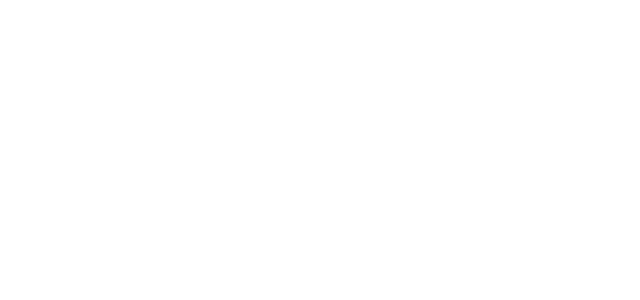
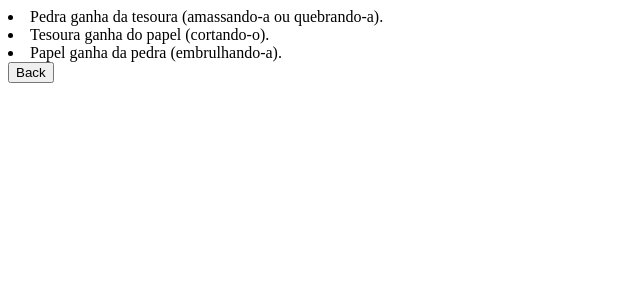
Before and after one commit to gaalvesj/rock-paper-scissors, a React (Vite) app in the folder rock-paper-scissors/: page /rules in a window 1280 px wide. Before the commit this address had no page. Shown: the top 300 px of the page, without its empty margins (0-640 px from the left). Built offline with nearby package versions, Linux system fonts and the light colour scheme.

Commit message:
add rules, and oraganize all componets

```diff
--- a/rock-paper-scissors/src/App.jsx
+++ b/rock-paper-scissors/src/App.jsx
@@ -1,7 +1,7 @@
 import { BrowserRouter as Router, Route, Routes } from 'react-router-dom';
 import Game from './components/Game'
 import Home from './components/Home';
-import Play from './components/Play';
+import Modal from './components/Modal';
 
 
 function App() {
@@ -11,7 +11,7 @@ function App() {
         <Routes>
          <Route exact path='/' element={<Home />} />
          <Route exact path='/game' element={<Game />} />
-         <Route exact path='/play' element={<Play />} />
+         <Route exact path='/rules' element={<Modal />} />
         </Routes>
       </Router  >
 
--- a/rock-paper-scissors/src/components/Footer.jsx
+++ b/rock-paper-scissors/src/components/Footer.jsx
@@ -1,12 +1,14 @@
-
+import { useNavigate } from "react-router-dom";
 
 
 function Footer() {
+    const navigate = useNavigate();
 
+    const handlerClickRules = () => { navigate('/rules')}
 
     return(
         <div>
-            <button>
+            <button onClick={handlerClickRules}>
                 Regras
             </button>
         </div>
--- a/rock-paper-scissors/src/components/Game.jsx
+++ b/rock-paper-scissors/src/components/Game.jsx
@@ -1,14 +1,16 @@
-
+import Play from "./Play";
 
 function Game() {
 
+
     return(
+
         <div>
-        <h1>
-            Results
-        </h1>
 
-    </div>
+         < Play/>
+
+        </div>
+
     )
 }
 
--- a/rock-paper-scissors/src/components/Home.jsx
+++ b/rock-paper-scissors/src/components/Home.jsx
@@ -4,10 +4,7 @@ import { useNavigate } from "react-router-dom";
 function Home() {
     const navigate = useNavigate();
 
-    const  handlerClick = () => {
-
-        navigate('/play');
-    }
+    const  handlerClick = () => { navigate('/game') }
 
     return(
         <div>
--- /dev/null
+++ b/rock-paper-scissors/src/components/Modal.jsx
@@ -0,0 +1,25 @@
+import { useNavigate } from "react-router-dom";
+
+
+function Modal() {
+const navigate = useNavigate();
+
+const handleClickBack = () =>{
+    navigate('/game')
+}
+    return (
+        <div>
+
+        <li>   Pedra ganha da tesoura (amassando-a ou quebrando-a).</li>
+        <li>  Tesoura ganha do papel (cortando-o).</li>
+        <li>  Papel ganha da pedra (embrulhando-a).</li>
+        <button onClick={handleClickBack}>Back</button>
+
+
+        </div>
+    )
+
+}
+
+
+export default Modal;
--- a/rock-paper-scissors/src/components/Play.jsx
+++ b/rock-paper-scissors/src/components/Play.jsx
@@ -1,9 +1,10 @@
+import Footer from "./Footer";
 import { useState } from "react";
-import { useNavigate } from "react-router-dom";
 
 
 
 function Play() {
+
     const [winner, setWinner] = useState('')
     const [possibleMoves, setPossibleMoves] = useState([
         {
@@ -27,19 +28,8 @@ function Play() {
 
       ]);
 
-      const navigate = useNavigate();
 
-    const  handlerClick = () => {
-
-        navigate('/game');
-    }
-
-
-
-
-
-
-      const game =  (playerMove) => {
+     const game =  (playerMove) => {
 
         const computerMove = {
           get numero() {
@@ -72,11 +62,13 @@ function Play() {
 
       return (
         <div>
-        <button onClick={() => game('rock')}>rock</button>
-        <button onClick={() => game('paper')}>paper</button>
-        <button onClick={() => game('scissors')}>scissors</button>
-        <h1>{winner}</h1>
-        <button onClick={() =>handlerClick() }> Score </button>
+        <button onClick={() => game ('rock')}>rock</button>
+        <button onClick={() => game ('paper')}>paper</button>
+        <button onClick={() => game ('scissors')}>scissors</button>
+        <h1>
+            {winner}
+        </h1>
+        <Footer />
         </div>
 
       )
```
